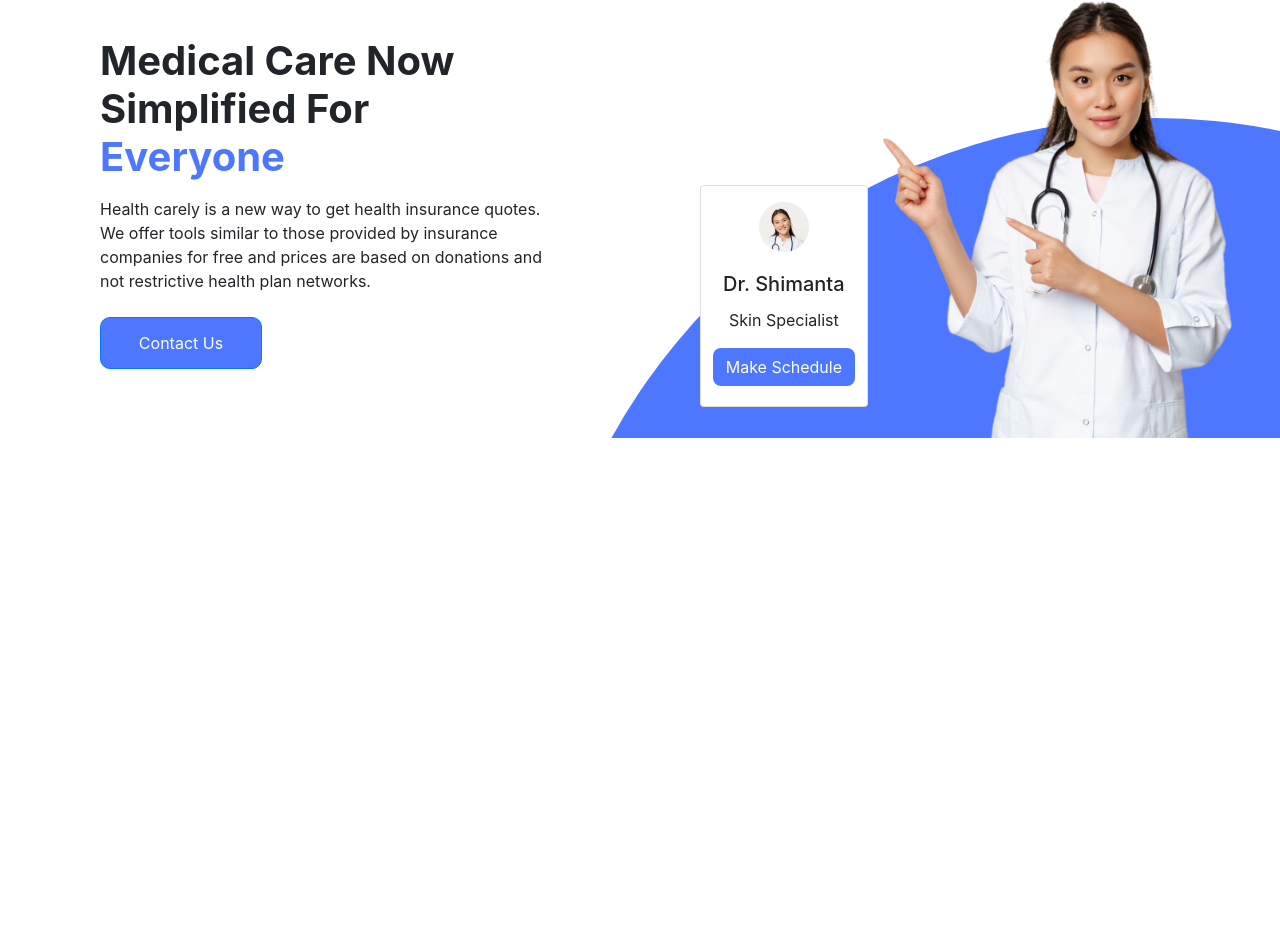
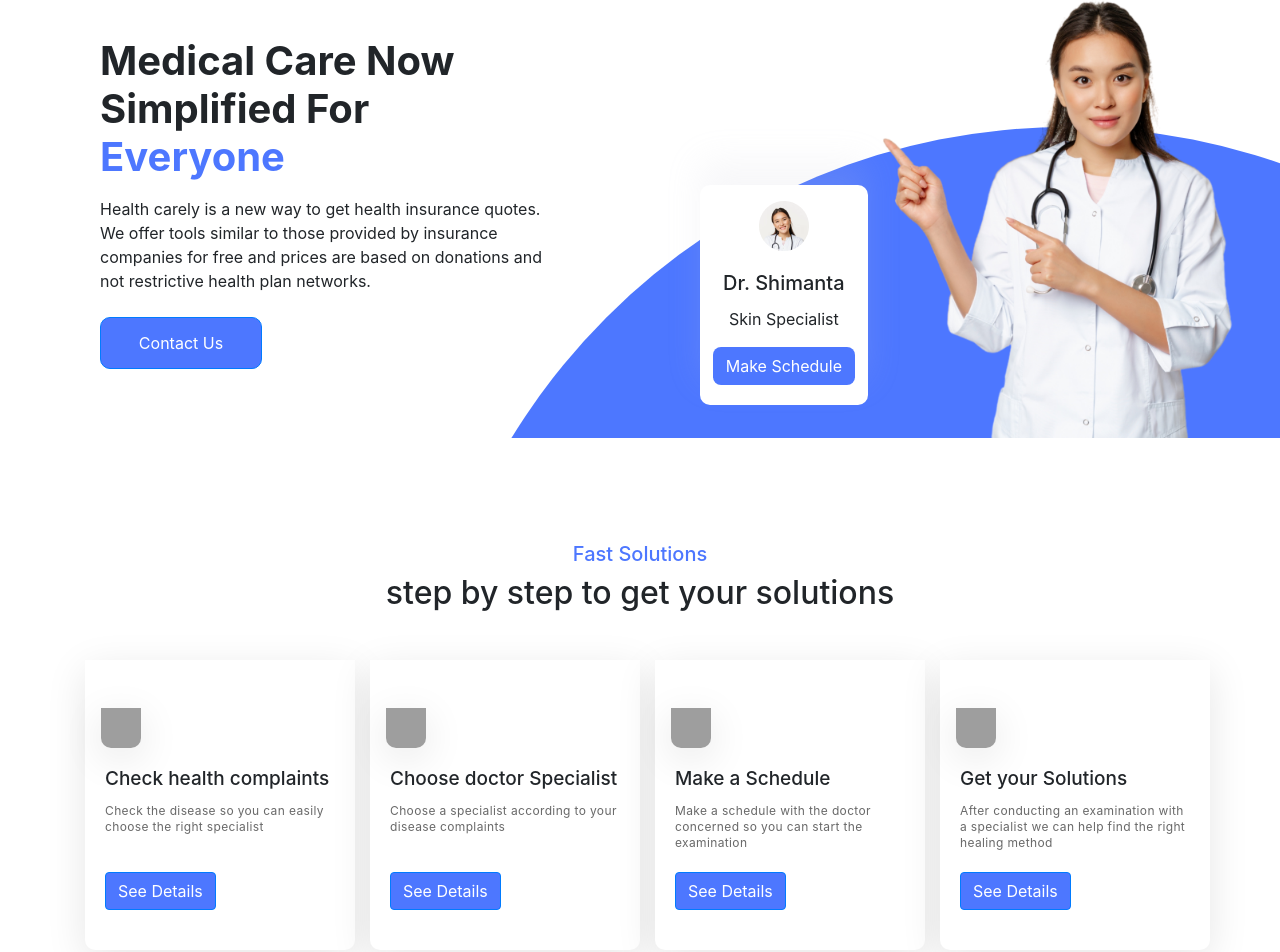
Before and after one commit to arnob-das/medical-care, a React (Create React App) app: page / in a window 1280 px wide. Shown: the part 131-1083 px from the top of the page. Before the commit the page ends 800 px from the top, so only its background shows below. Built offline with nearby package versions, Linux system fonts and the light colour scheme; grey boxes are pictures that could not be loaded.

Commit message:
header services card and service details pages added

```diff
--- a/public/services.json
+++ b/public/services.json
@@ -2,37 +2,29 @@
   {
     "id": "629735ea2c5444add41d1a5b",
     "index": 0,
-    "serviceName": "Cote Davidson",
-    "shortDes": "male",
-    "about": "Velit qui est incididunt adipisicing. Nulla excepteur consectetur nisi ipsum fugiat aute. Velit pariatur dolor magna reprehenderit nulla ut amet sint consectetur velit. Irure nulla exercitation do ex minim. Laboris officia nostrud aliquip ea consectetur amet tempor ad qui occaecat pariatur ea est esse. Sint esse ea minim eiusmod nulla culpa ullamco qui elit labore duis elit officia. Cillum dolore reprehenderit excepteur reprehenderit velit in sint aliqua adipisicing nostrud.\r\n",
-    "greeting": "Hello, Cote Davidson! You have 6 unread messages.",
-    "favoriteFruit": "strawberry"
+    "img": "https://i.ibb.co/2nxpL7C/Search.png",
+    "serviceName": "Check health complaints",
+    "shortDes": "Check the disease so you can easily choose the right specialist"
   },
   {
     "id": "629735eab4780bcefe4a6d8d",
     "index": 1,
-    "serviceName": "Cassie Wood",
-    "shortDes": "female",
-    "about": "Do et et qui dolore. Est sit occaecat mollit labore mollit ex in. Amet fugiat cillum aute laboris qui aliquip nisi proident aliquip et deserunt adipisicing sunt. Velit commodo commodo deserunt non excepteur minim do commodo quis anim dolor nostrud enim. Sit reprehenderit laboris reprehenderit magna tempor incididunt elit irure proident officia occaecat incididunt sit. Velit esse ea occaecat non ullamco sint. Do sint aliquip nulla nostrud sit duis.\r\n",
-    "greeting": "Hello, Cassie Wood! You have 3 unread messages.",
-    "favoriteFruit": "apple"
+    "img": "https://i.ibb.co/DYwWYvn/Profile.png",
+    "serviceName": "Choose doctor Specialist",
+    "shortDes": "Choose a specialist according to your disease complaints"
   },
   {
     "id": "629735ea959d45ca83d77f01",
     "index": 2,
-    "serviceName": "Aurora Levine",
-    "shortDes": "female",
-    "about": "Sint enim velit duis non nisi magna consequat. Nostrud ea consectetur duis ut cupidatat proident sint magna do occaecat voluptate amet. Occaecat ullamco eiusmod occaecat esse ipsum aliquip nulla tempor sunt esse dolore proident Lorem quis.\r\n",
-    "greeting": "Hello, Aurora Levine! You have 5 unread messages.",
-    "favoriteFruit": "banana"
+    "img": "https://i.ibb.co/3FxfGwc/Calendar.png",
+    "serviceName": "Make a Schedule",
+    "shortDes": "Make a schedule with the doctor concerned so you can start the examination"
   },
   {
     "id": "629735ead0f454a4374b680f",
     "index": 3,
-    "serviceName": "Byrd Morrow",
-    "shortDes": "male",
-    "about": "Sint deserunt eu est id non eiusmod eu est deserunt ea quis mollit velit. Ea eiusmod Lorem aliqua ad nisi sint pariatur magna ipsum ea sit. Cupidatat ipsum mollit Lorem adipisicing dolore adipisicing irure commodo excepteur non tempor qui. Ad est sunt ex qui officia excepteur ex amet ullamco magna magna non nostrud sit.\r\n",
-    "greeting": "Hello, Byrd Morrow! You have 8 unread messages.",
-    "favoriteFruit": "strawberry"
+    "img": "https://i.ibb.co/7QpZV48/Star.png",
+    "serviceName": "Get your Solutions",
+    "shortDes": "After conducting an examination with a specialist we can help find the right healing method"
   }
 ]
--- a/src/App.js
+++ b/src/App.js
@@ -2,6 +2,8 @@ import { BrowserRouter, Route, Routes } from 'react-router-dom';
 import './App.css';
 import Home from './Components/Home/Home';
 import NotFound from './Components/NotFound/NotFound';
+import ServiceDetails from './Components/ServiceDetails/ServiceDetails';
+import Services from './Components/Services/Services';
 
 function App() {
   return (
@@ -9,6 +11,8 @@ function App() {
       <Routes>
         <Route exact path="/" element={<Home />} />
         <Route path="/home" element={<Home />} />
+        <Route path="/services" element={<Services />} />
+        <Route path="/serviceDetails/:id" element={<ServiceDetails />} />
         <Route path="*" element={<NotFound />} />
       </Routes>
     </BrowserRouter>
--- a/src/Components/Header/Header.css
+++ b/src/Components/Header/Header.css
@@ -39,6 +39,11 @@
   left: -14px;
   position: absolute;
 }
+.header-card {
+  border: none;
+  box-shadow: 0px -24px 34px rgba(199, 201, 217, 0.15);
+  border-radius: 10px;
+}
 .btn-blue {
   background: #4d77ff !important;
   color: #fff;
@@ -46,11 +51,11 @@
 }
 .ellips {
   position: absolute;
-  left: -180px;
-  top: 151px;
-  background: #4d77ff;
-  z-index: -1;
-  width: 1240px;
-  height: 1240px;
-  border-radius: 50%;
+    left: -298px;
+    top: 160px;
+    background: #4d77ff;
+    z-index: -1;
+    width: 1300px;
+    height: 1300px;
+    border-radius: 50%;
 }
--- a/src/Components/Header/Header.js
+++ b/src/Components/Header/Header.js
@@ -1,33 +1,50 @@
-import React from 'react';
-import { Button, Card, Col, Container, Image, Row } from 'react-bootstrap';
-import FemaleDoctor1 from '../../images/banner_images/female doctor_fococlipping_removed 1.png'
-import Group1 from '../../images/banner_images/Group 1.png'
-import './Header.css'
+import React from "react";
+import { Button, Card, Col, Container, Image, Row } from "react-bootstrap";
+import FemaleDoctor1 from "../../images/banner_images/female doctor_fococlipping_removed 1.png";
+import Group1 from "../../images/banner_images/Group 1.png";
+import "./Header.css";
 
 const Header = () => {
     return (
-        <div>
         <div fluid="true" className="header-container my-5">
             <Container>
-                    <Row xm={12} md={6} lg={6} className="row row-cols-lg-6 row-cols-md-6 d-flex justify-content-center align-items-center">
+                <Row
+                    xm={12}
+                    md={6}
+                    lg={6}
+                    className="row row-cols-lg-6 row-cols-md-6 d-flex justify-content-center align-items-center"
+                >
                     <Col className="container">
                         <Container>
-                                <h2 className="left-header-banner-text">Medical Care Now<br />Simplified For <span className="text-blue">Everyone</span></h2>
-                                <p className="mt-3">Health carely is a new way to get health insurance quotes. We offer tools similar to those
-                                    provided by insurance companies for free and prices are based on donations and not
-                                    restrictive health plan networks.
+                            <h2 className="left-header-banner-text">
+                                Medical Care Now
+                                <br />
+                                Simplified For <span className="text-blue">Everyone</span>
+                            </h2>
+                            <p className="mt-3">
+                                Health carely is a new way to get health insurance quotes. We
+                                offer tools similar to those provided by insurance companies for
+                                free and prices are based on donations and not restrictive
+                                health plan networks.
                             </p>
                             <Button className="contact-us-btn mt-4">Contact Us</Button>
                         </Container>
                     </Col>
                     <Col className="banner-img-holder">
                         <div className="myCard">
-                                <Card className="align-items-center text-center">
-                                    <Card.Img className="mt-3" variant="top" style={{ width: '50px' }} src={Group1} />
+                            <Card className="align-items-center text-center header-card">
+                                <Card.Img
+                                    className="mt-3"
+                                    variant="top"
+                                    style={{ width: "50px" }}
+                                    src={Group1}
+                                />
                                 <Card.Body>
                                     <Card.Title>Dr. Shimanta</Card.Title>
                                     <Card.Text>Skin Specialist</Card.Text>
-                                        <Button className="btn-blue" variant="">Make Schedule</Button>
+                                    <Button className="btn-blue" variant="">
+                                        Make Schedule
+                                    </Button>
                                 </Card.Body>
                             </Card>
                         </div>
@@ -37,7 +54,6 @@ const Header = () => {
                 </Row>
             </Container>
         </div>
-        </div>
     );
 };
 
--- a/src/Components/Home/Home.js
+++ b/src/Components/Home/Home.js
@@ -1,17 +1,15 @@
-import React, { useEffect } from 'react';
+import React from 'react';
 import Header from '../Header/Header';
 import NavBar from '../NavBar/NavBar';
+import Services from '../Services/Services';
 const Home = () => {
 
-    // useEffect(() => {
-    //     fetch('services.json')
-    //         .then(res => res.json())
-    //         .then(data => console.log(data))
-    // }, [])
+
     return (
         <div>
             <NavBar />
             <Header />
+            <Services />
         </div>
     );
 };
--- a/src/Components/NavBar/NavBar.js
+++ b/src/Components/NavBar/NavBar.js
@@ -15,7 +15,8 @@ const NavBar = () => {
                 <Navbar.Collapse id="basic-navbar-nav" className="justify-content-end">
                     <Nav className="me-auto">
                         <NavLink className="mr-4" to="/home">Home</NavLink>
-                        <NavLink className="mr-4" to="/login">Login</NavLink>
+                        <NavLink className="mr-4" to="/aboutUs">About Us</NavLink>
+                        <NavLink className="mr-4" to="/services">Services</NavLink>
                     </Nav>
                     <Navbar.Text className="me-auto">
                         <Link className="mr-4" to="/login">Mark Otto</Link>
--- /dev/null
+++ b/src/Components/Services/Services.css
@@ -0,0 +1,4 @@
+#services{
+    height: 475px;
+    margin-top: 80px;
+}
--- /dev/null
+++ b/src/Components/Services/Services.js
@@ -0,0 +1,34 @@
+import React, { useEffect, useState } from 'react';
+import { Container, Row } from 'react-bootstrap';
+import SingleService from '../SingleService/SingleService';
+import './Services.css'
+
+const Services = () => {
+    const [services, setServices] = useState([]);
+    useEffect(() => {
+        fetch('services.json')
+            .then(res => res.json())
+            .then(data => setServices(data))
+    }, [])
+
+    return (
+        <section id="services" className="mt=4">
+            <div className="services-des text-center pt-4">
+                <h5 className="text-blue">Fast Solutions</h5>
+                <h2>step by step to get your solutions</h2>
+            </div>
+            <Container className="mt-5"
+>
+                <Row
+                    xm={12}
+                    md={6}
+                    lg={4}
+                >
+                    {services.map(service => <SingleService key={service.id} service={service} />)}
+                </Row>
+            </Container>
+        </section>
+    );
+};
+
+export default Services;
--- /dev/null
+++ b/src/Components/SingleService/SingleService.css
@@ -0,0 +1,25 @@
+.service-card {
+  height: 290px;
+  position: absolute;
+  border: none;
+  box-shadow: 0px 10px 40px rgba(18, 18, 18, 0.1);
+  border-radius: 0px 0px 10px 10px;
+}
+.singleService-card-img {
+  height: 40px;
+  width: 40px;
+  box-shadow: 0px 10px 40px rgba(18, 18, 18, 0.1);
+  border-radius: 0px 0px 10px 10px;
+}
+.short-des {
+  font-weight: 400;
+  font-size: 12px;
+  line-height: 16px;
+  letter-spacing: 0.03em;
+  color: #696969;
+}
+.card-btn {
+  position: absolute;
+  bottom: 40px;
+  background: #4d77ff;
+}
--- /dev/null
+++ b/src/Components/SingleService/SingleService.js
@@ -0,0 +1,28 @@
+import React from 'react';
+import { Button, Card, Col } from 'react-bootstrap';
+import { useNavigate } from 'react-router-dom';
+import './SingleService.css'
+
+const SingleService = (props) => {
+    const { id, img, serviceName, shortDes } = props.service;
+    const navigate = useNavigate()
+    const serviceDetailsNavigate = () => {
+        navigate(`/serviceDetails/${id}`)
+    }
+    return (
+        <Col className="singleService">
+            <Card className="service-card">
+                <Card.Img variant="top" className="singleService-card-img ml-3 mt-5" src={img} />
+                <Card.Body>
+                    <Card.Title style={{ fontSize: '19px' }}>{serviceName}</Card.Title>
+                    {/* <h6>{serviceName}</h6> */}
+                    <Card.Text className="short-des">{shortDes}
+                    </Card.Text>
+                    <Button onClick={serviceDetailsNavigate} className="card-btn" variant="primary">See Details</Button>
+                </Card.Body>
+            </Card>
+        </Col>
+    );
+};
+
+export default SingleService;
```
Also changed, not shown: src/Components/ServiceDetails/ServiceDetails.js (added, +14 -0 lines), src/Components/ServiceDetails/ServiceDetails.css (added). Lines whose indentation alone changed are shown as unchanged.
